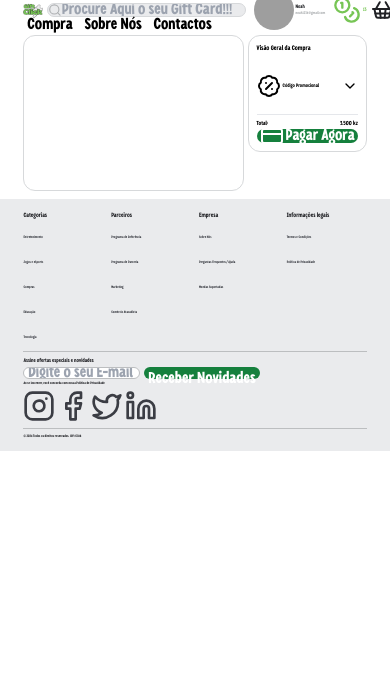
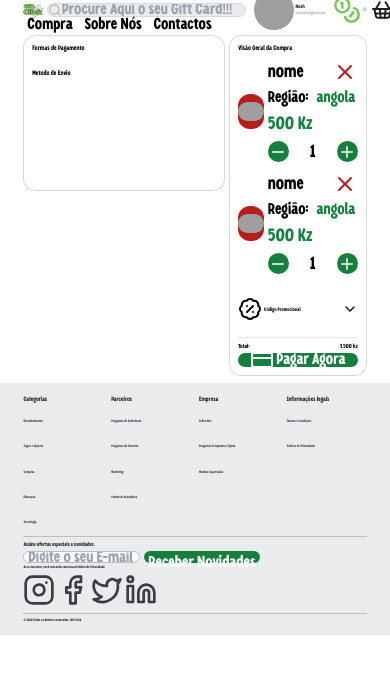
Before and after one commit to Noia408/Gift-Click, a Next.js app: page /carrinho in a window 390 px wide. Shown: the top 674 px of the page. Built offline with nearby package versions, Linux system fonts and the light colour scheme; grey boxes are pictures that could not be loaded.

Commit message:
car e iten

```diff
--- a/src/app/carrinho/page.tsx
+++ b/src/app/carrinho/page.tsx
@@ -1,3 +1,4 @@
+import ItenCar from "@/components/itencar"
 import {
   Accordion,
   AccordionContent,
@@ -9,9 +10,23 @@ import { BadgePercent, CreditCard } from "lucide-react"
 export default function Carrinho(){
   return(
     <div className="w-full h-fit flex gap-[1vw] pt-[1vw]">
-      <div className="w-[65%] h-[40vw] flex rounded-xl border border-[#d7d9db] p-[2vw] gap-[2vw]"></div>
-      <div className="w-[35%] h-fit flex flex-col rounded-xl border border-[#d7d9db] p-[2vw] gap-[1vw]">
+      <div className="w-[60%] h-[40vw] flex flex-col rounded-xl border border-[#d7d9db] p-[2vw] gap-[2vw]">
+          <h1 className="text-[1.7vw]">Formas de Pagamento</h1>
+          <div className="w-full h-fit flex flex-col gap-[1vw]">
+
+          </div>
+          <h1 className="text-[1.7vw]">Metodo de Envio</h1>
+          <div className="w-full h-fit flex flex-col gap-[1vw]">
+
+          </div>
+
+      </div>
+      <div className="w-[40%] h-fit flex flex-col rounded-xl border border-[#d7d9db] p-[2vw] gap-[1vw]">
         <h1 className="text-[1.7vw]">Visão Geral da Compra</h1>
+        <div className="w-full h-fit flex flex-col gap-[1vw]">
+          <ItenCar nome="nome" capa="/hhhf" regiao="angola" preco={500}/>
+          <ItenCar nome="nome" capa="/hhhf" regiao="angola" preco={500}/>
+        </div>
         <div className="w-full h-fit">
         <Accordion type="single" collapsible>
           <AccordionItem value="item-1">
--- a/src/app/globals.css
+++ b/src/app/globals.css
@@ -19,3 +19,7 @@ background: linear-gradient(118deg, rgba(2,0,36,0) 0%, rgba(142,218,159,0.353466
 -moz-box-shadow: 3px 5px 38px -24px rgba(0,0,0,0.56);
 box-shadow: 3px 5px 38px -24px rgba(0,0,0,0.56);
 }
+.ocultarbt{
+  input::-webkit-outer-spin-button, input::-webkit-inner-spin-button { -webkit-appearance: none; margin: 0; }
+  input[type=number] { -moz-appearance: textfield; }
+}
--- a/src/app/layout.tsx
+++ b/src/app/layout.tsx
@@ -3,7 +3,7 @@ import "./globals.css";
 import Navbar from "@/components/navbar";
 import Footer from "@/components/footer";
 import { usePathname } from "next/navigation";
-import Script from "next/script";
+
 
 export default function RootLayout({
   children,
@@ -13,14 +13,6 @@ export default function RootLayout({
   const pathname = usePathname();
   return (
     <html lang="pt">
-      <head>
-        <meta name="monetag" content="031323bcaf14985f50e5ef42f7934cdb" />
-      </head>
-      <Script data-cfasync="false" type="text/javascript" id="monetag">
-          {`
-              (function(d,z,s){s.src='https://'+d+'/401/'+z;try{(document.body||document.documentElement).appendChild(s)}catch(e){}})('gizokraijaw.net',8883139,document.createElement('script'))
-          `}
-      </Script>
       <body className="w-screen min-h-screen h-auto bg-white flex-col flex overflow-x-hidden">
         {!pathname.includes("/login") && !pathname.includes("/signup") && (
           <Navbar />
--- /dev/null
+++ b/src/components/itencar.tsx
@@ -0,0 +1,87 @@
+'use client'
+import { useState } from "react";
+import { Minus, Plus, X } from "lucide-react";
+import Image from "next/image";
+
+interface ItenCarProps {
+    capa: string;
+    nome: string;
+    preco: number;
+    regiao: string;
+}
+
+export default function CartItem({ capa, nome, preco, regiao }: ItenCarProps) {
+    const [quantidade, setQuantidade] = useState(1);
+    const [precoTotal, setPrecoTotal] = useState(preco);
+
+    // Função para alterar a quantidade
+    const alterarQuantidade = (tipo: "aumentar" | "diminuir") => {
+        setQuantidade((prev) => {
+            const novaQuantidade = tipo === "aumentar" ? prev + 1 : Math.max(1, prev - 1);
+            setPrecoTotal(novaQuantidade * preco);
+            return novaQuantidade;
+        });
+    };
+
+    return (
+        <div className="w-full flex items-center justify-between gap-[1vw] rounded-xl bg-white">
+            {/* Imagem do Produto */}
+            <div className="h-[9vw] w-[13vw] bg-red-700 rounded-xl flex items-center justify-center">
+                <Image src={capa} alt={nome} width={1920} height={1080} className="object-cover rounded-xl" />
+            </div>
+
+            {/* Informações do Produto */}
+            <div className="flex-1 flex flex-col justify-between h-full">
+                {/* Nome do Produto e Botão Remover */}
+                <div className="flex justify-between items-center">
+                    <span className="text-lg md:text-xl lg:text-2xl font-semibold">{nome}</span>
+                    <button
+                        className="group rounded-xl hover:bg-red-600 duration-300 p-[0.2vw] bg-transparent"
+                        aria-label="Remover item"
+                    >
+                        <X className="w-6 h-6 text-red-700 group-hover:text-white" />
+                    </button>
+                </div>
+
+                {/* Região */}
+                <div className="flex items-center gap-2">
+                    <span className="text-md font-medium">Região:</span>
+                    <span className="text-md text-green-700 font-semibold">{regiao}</span>
+                </div>
+
+                {/* Preço Atualizado */}
+                <div className="text-lg text-green-700 font-bold">{precoTotal.toLocaleString()} Kz</div>
+
+                {/* Input de Quantidade Estilizado */}
+                <div className="flex items-center gap-2">
+                    <div className="flex items-center overflow-hidden">
+                        {/* Botão de diminuir */}
+                        <button className="bg-green-700 rounded-xl p-[0.4vw] text-white font-bold" onClick={() => alterarQuantidade("diminuir")}>
+                            <Minus size={18} />
+                        </button>
+
+                        {/* Input de número centralizado */}
+                        <input
+                            type=""
+                            id="quantidade"
+                            name="quantidade"
+                            min="1"
+                            value={quantidade}
+                            onChange={(e) => {
+                                const novaQuantidade = Math.max(1, parseInt(e.target.value) || 1);
+                                setQuantidade(novaQuantidade);
+                                setPrecoTotal(novaQuantidade * preco);
+                            }}
+                            className="w-12 text-center text-lg font-semibold outline-none"
+                        />
+
+                        {/* Botão de aumentar */}
+                        <button className="bg-green-700 rounded-xl p-[0.4vw] text-white font-bold" onClick={() => alterarQuantidade("aumentar")}>
+                            <Plus size={18} />
+                        </button>
+                    </div>
+                </div>
+            </div>
+        </div>
+    );
+}
```
Also changed, not shown: src/app/compra/page.tsx (+75 -81 lines).
